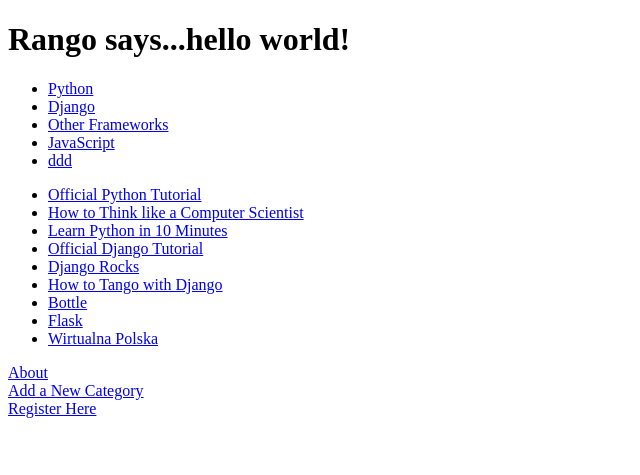
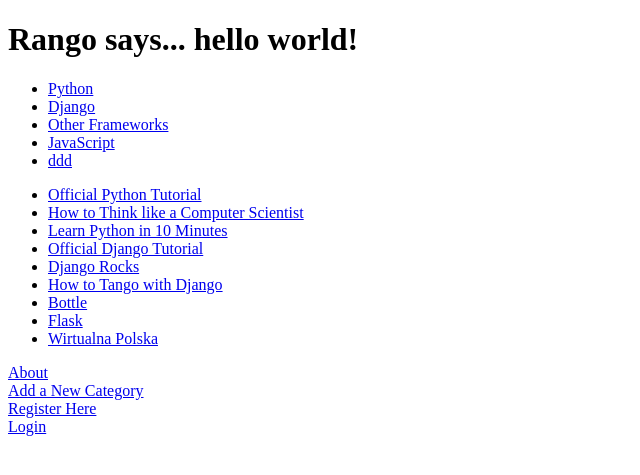
Before and after one commit to brojd/tango_with_django_project, a Django app: page /rango/ in a window 1280 px wide. Shown: the top 475 px of the page, without its empty margins (0-640 px from the left). Run offline with Django 3.2, Linux system fonts and the light colour scheme; data comes from the database, SQL or seed files in the repository; both versions use the stored data as it was after the commit; parts of the project's set-up code (start-up, migrations or seed data) failed here and were passed over.

Commit message:
add login functionality

```diff
--- a/rango/urls.py
+++ b/rango/urls.py
@@ -8,4 +8,5 @@
     url(r'^category/(?P<category_name_slug>[\w\-]+)/add_page/$', views.add_page, name='add_page'),
     url(r'^category/(?P<category_name_slug>[\w\-]+)/$', views.category, name='category'),
     url(r'^register/$', views.register, name='register'),
+    url(r'^login/$', views.user_login, name='login'),
     )
--- a/rango/views.py
+++ b/rango/views.py
@@ -1,9 +1,10 @@
 from django.shortcuts import render
-from django.http import HttpResponse
+from django.http import HttpResponse, HttpResponseRedirect
 from django.contrib.auth.models import User
 from rango.models import Category
 from rango.models import Page
 from rango.forms import CategoryForm, PageForm, UserProfile, UserForm, UserProfileForm
+from django.contrib.auth import authenticate, login
 
 
 def index(request):
@@ -106,3 +107,24 @@
         profile_form = UserProfileForm()
 
     return render (request, 'rango/register.html', {'user_form': user_form, 'profile_form': profile_form, 'registered':registered})
+
+
+def user_login(request):
+
+    if request.method == "POST":
+        username = request.POST.get('username')
+        password = request.POST.get('password')
+
+        user = authenticate(username=username, password=password)
+
+        if user:
+            if user.is_active:
+                login(request, user)
+                return HttpResponseRedirect('/rango/')
+            else:
+                return HttpResponse('Your Rango account is disabled!')
+        else:
+            print "Invalid login details: {0}, {1}".format(username, password)
+            return HttpResponse('Invalid login details supplied.')
+    else:
+        return render(request, "rango/login.html", {})
--- a/templates/rango/index.html
+++ b/templates/rango/index.html
@@ -9,7 +9,11 @@
     </head>
 
     <body>
-        <h1>Rango says...hello world!</h1>
+        {% if user.is_authenticated %}
+        <h1>Rango says... hello {{ user.username }}!</h1>
+        {% else %}
+        <h1>Rango says... hello world!</h1>
+        {% endif %}
 
         {% if categories %}
             <ul>
@@ -34,5 +38,6 @@
         <a href="/rango/about/">About</a> <br />
         <a href="/rango/add_category">Add a New Category</a><br />
         <a href="/rango/register/">Register Here</a> <br />
+        <a href="/rango/login/">Login</a><br />
     </body>
 </html>
```
Also changed, not shown: templates/rango/login.html (added, +21 -0 lines), db.sqlite3.
